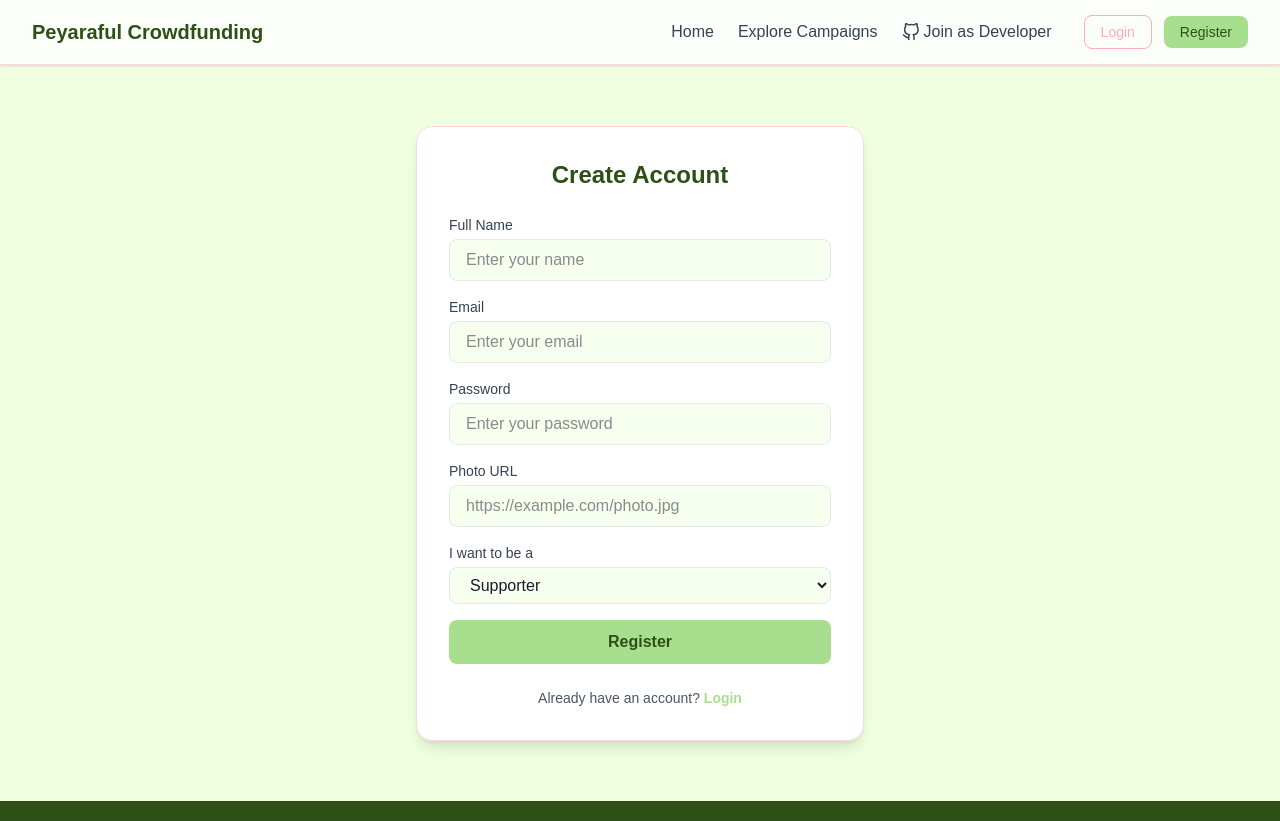
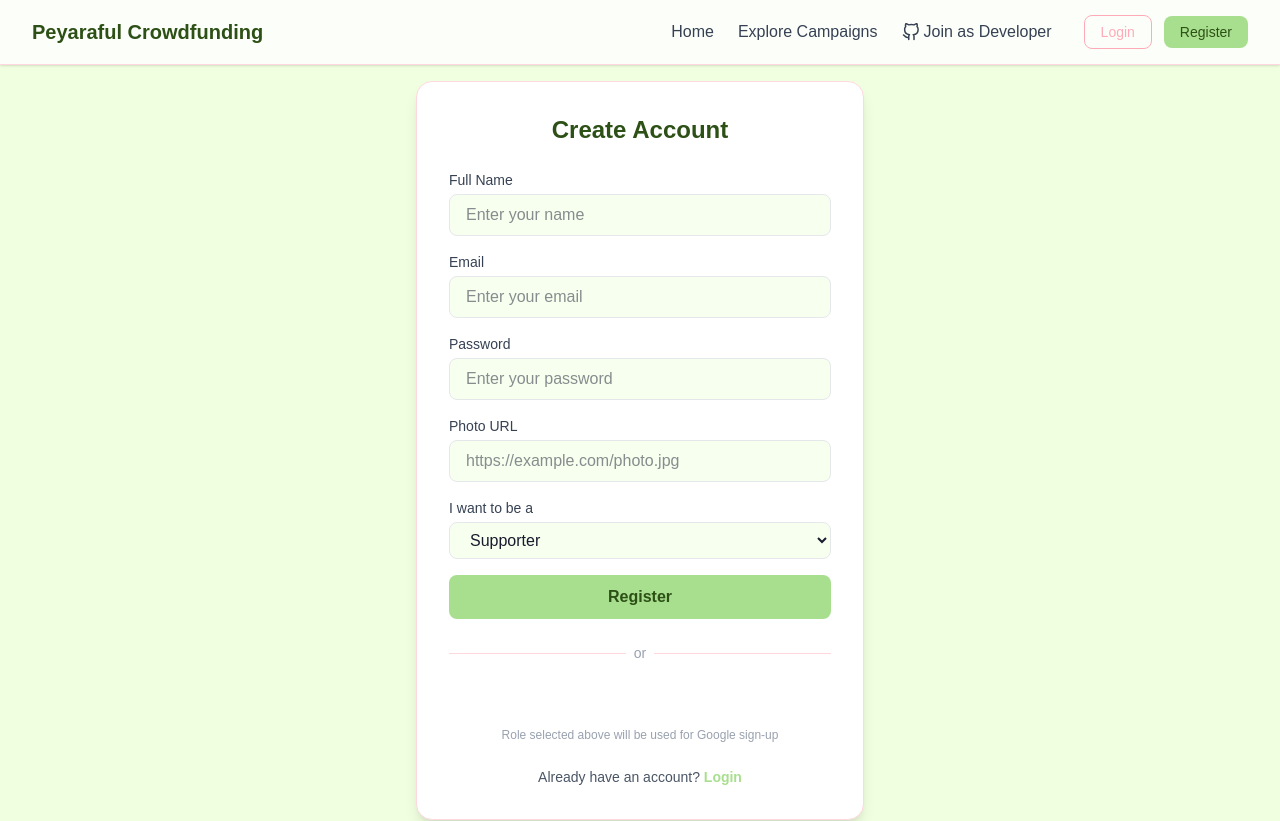
Before and after one commit to PeyaraFul/peyaraful-crowdfunding-client, a Next.js app: page /register in a window 1280 px wide. Shown: the top 821 px of the page. Built offline with nearby package versions, Linux system fonts and the light colour scheme; no server answers.

Commit message:
feat: Google sign-up button on register page
- GoogleLogin button with signup_with text
- Passes selected role (supporter/creator) to server for new users

```diff
--- a/src/app/register/page.tsx
+++ b/src/app/register/page.tsx
@@ -4,6 +4,8 @@ import { useState } from "react";
 import { useRouter } from "next/navigation";
 import { useAuth } from "@/providers/AuthContext";
 import Link from "next/link";
+import { GoogleLogin } from "@react-oauth/google";
+import { toast } from "react-toastify";
 
 export default function RegisterPage() {
   const [name, setName] = useState("");
@@ -12,7 +14,7 @@ export default function RegisterPage() {
   const [photo, setPhoto] = useState("");
   const [role, setRole] = useState("supporter");
   const [loading, setLoading] = useState(false);
-  const { register } = useAuth();
+  const { register, googleLogin } = useAuth();
   const router = useRouter();
 
   const handleSubmit = async (e: React.FormEvent) => {
@@ -122,6 +124,51 @@ export default function RegisterPage() {
           </button>
         </form>
 
+        <div className="mt-6">
+          <div className="relative">
+            <div className="absolute inset-0 flex items-center">
+              <div className="w-full border-t border-peyara-accent" />
+            </div>
+            <div className="relative flex justify-center text-sm">
+              <span className="bg-white px-2 text-gray-400">or</span>
+            </div>
+          </div>
+
+          <div className="mt-4 flex justify-center">
+            <GoogleLogin
+              onSuccess={async (credentialResponse) => {
+                if (credentialResponse.credential) {
+                  setLoading(true);
+                  try {
+                    const googleUser = await googleLogin(credentialResponse.credential, role);
+                    if (googleUser) {
+                      const redirectMap: Record<string, string> = {
+                        supporter: "/dashboard/supporter-home",
+                        creator: "/dashboard/creator-home",
+                      };
+                      router.push(redirectMap[googleUser.role] || "/");
+                      router.refresh();
+                    }
+                  } finally {
+                    setLoading(false);
+                  }
+                }
+              }}
+              onError={() => {
+                toast.error("Google sign-up failed. Please try again.");
+              }}
+              theme="outline"
+              size="large"
+              width="100%"
+              text="signup_with"
+              shape="rectangular"
+            />
+          </div>
+          <p className="text-xs text-gray-400 text-center mt-2">
+            Role selected above will be used for Google sign-up
+          </p>
+        </div>
+
         <p className="text-center mt-6 text-sm text-gray-600">
           Already have an account?{" "}
           <Link href="/login" className="text-peyara-primary font-semibold hover:underline">
```
